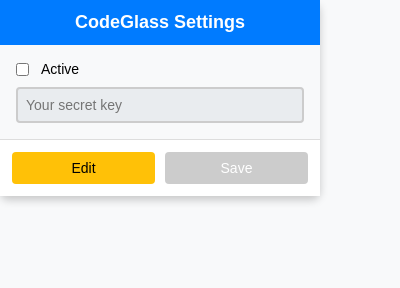
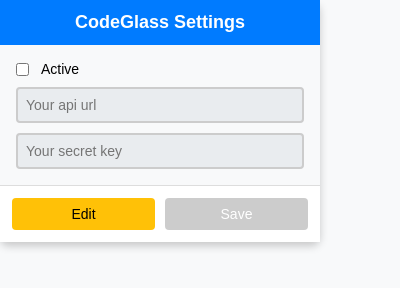
Before and after one commit to SerhiiYahdzhyiev/software-and-ai-project, a browser extension: page extension/pages/popup.html in a window 400 px wide. Drawn offline with Linux system fonts and the light colour scheme.

Commit message:
Add input for api url.

```diff
--- a/extension/pages/popup.html
+++ b/extension/pages/popup.html
@@ -99,6 +99,7 @@
             <input type="checkbox" id="active"/>
             Active
         </label>
+        <input type="text" id="apiurl" disabled placeholder="Your api url"/>
         <input type="text" id="secret" disabled placeholder="Your secret key"/>
     </main>
     <footer>
```
